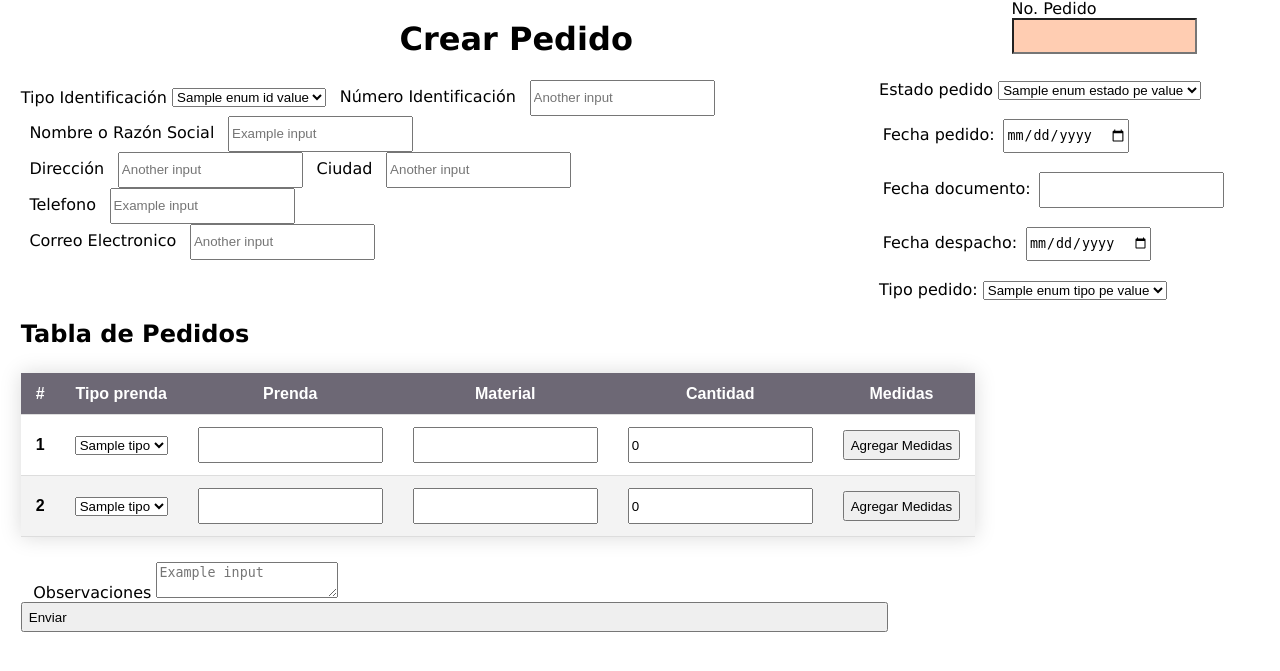
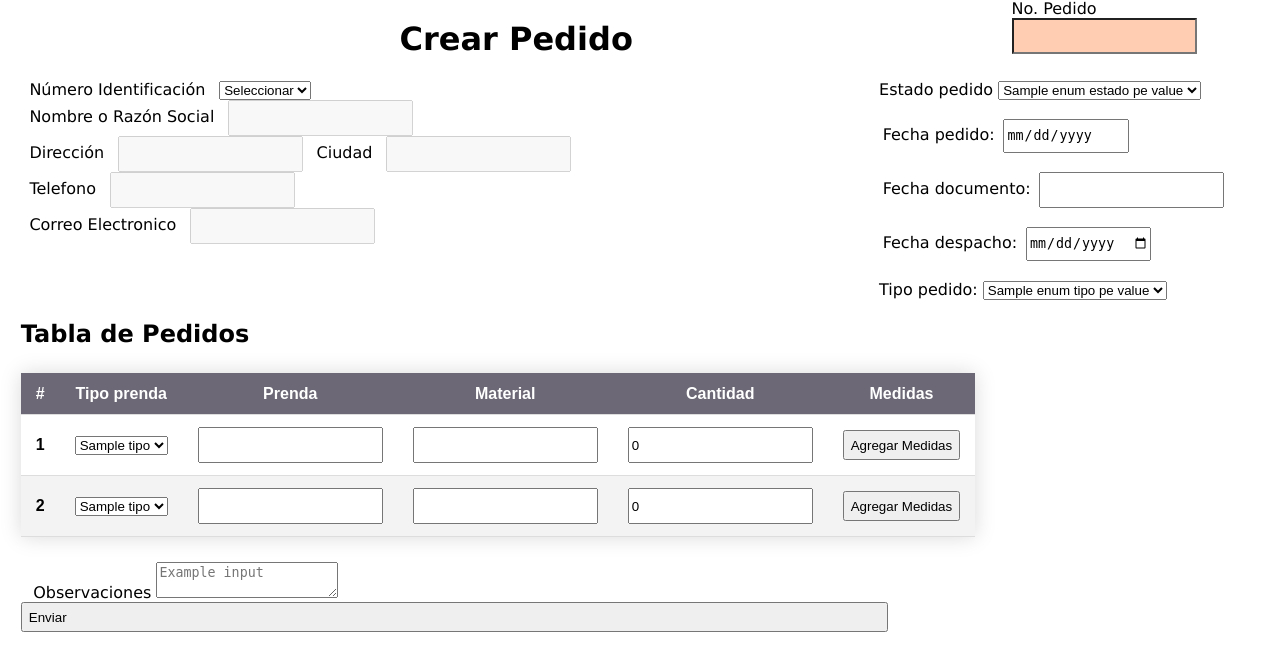
Before and after one commit to CristinaEcheverry/Proceso_textil, a Flask app: template src/templates/crearPedido_form.html in a window 1280 px wide. Shown: the part 22-693 px from the top of the page. Run offline with Flask 3, Linux system fonts and the light colour scheme; the template is opened without the code that fills it: most values are stand-ins (such as "Sample title", 1, 10 or a date in 2020).

Commit message:
Commit 36: Agregue atributo disabled a Nombre, Direccion, Ciudad, Telefono y Correo, ya que entendi que eso desabilita la escritura y no manda a la base de datos. Agregue atributo readonly a FechaPedido ya que va a tomar la fecha y hora actual, pero que si manda a la base de datos.

```diff
--- a/src/templates/crearPedido_form.html
+++ b/src/templates/crearPedido_form.html
@@ -29,20 +29,17 @@
 			</div>
 			<div class="contenido">
 				<div class="Formulario">
-					<label for="lang">Tipo Identificación</label>
-					<select name="tipo_identificacion" id="tipo_identificacion">
-						{% for i in enum_idValue %}
-						<option value="{{ i.value }}">{{ i.name }}</option>
+					<label class="form-group" for="num-identificacion"
+						>Número Identificación</label
+					>
+					<select name="num_identificacion" id="num-identificacion">
+						<option value="">Seleccionar</option>
+						{% for cliente in clientes %}
+						<option value="{{cliente.id}}">
+							{{cliente.numero_identificacion}}
+						</option>
 						{% endfor %}
 					</select>
-					<label class="form-group">Número Identificación</label>
-					<input
-						type="text"
-						class="info"
-						name="num_identificacion"
-						id="num_identificacion"
-						placeholder="Another input"
-					/>
 					<br />
 					<label class="form-group">Nombre o Razón Social</label>
 					<input
@@ -50,7 +47,7 @@
 						class="info nombres"
 						name="nombre"
 						id="razon-social"
-						placeholder="Example input"
+						disabled
 					/>
 					<br />
 					<label class="form-group">Dirección</label>
@@ -59,7 +56,7 @@
 						class="info"
 						name="direccion"
 						id="direccion"
-						placeholder="Another input"
+						disabled
 					/>
 					<label class="form-group">Ciudad</label>
 					<input
@@ -67,7 +64,7 @@
 						class="info"
 						name="ciudad"
 						id="ciudad"
-						placeholder="Another input"
+						disabled
 					/>
 					<br />
 					<label class="form-group">Telefono</label>
@@ -76,7 +73,7 @@
 						class="info"
 						name="telefono"
 						id="telefono"
-						placeholder="Example input"
+						disabled
 					/>
 					<br />
 					<label class="form-group">Correo Electronico</label>
@@ -85,7 +82,7 @@
 						class="info"
 						name="correo"
 						id="correo"
-						placeholder="Another input"
+						disabled
 					/>
 					<br />
 				</div>
@@ -104,6 +101,8 @@
 						name="fecha-pedido"
 						id="fechaPedido"
 						name="fechaPedido"
+						value="{{fecha}}"
+						readonly
 					/><br /><br />
 					<label class="form-group" for="fechaRecibido"
 						>Fecha documento:</label
```
